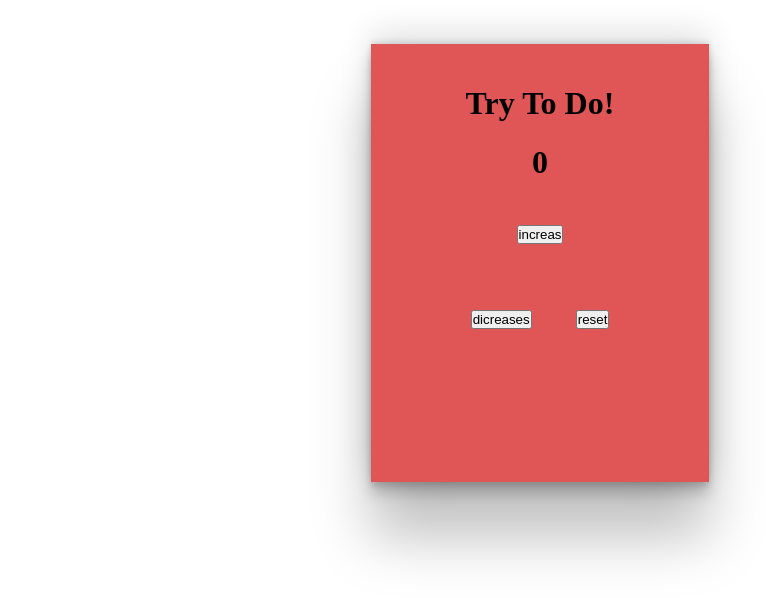
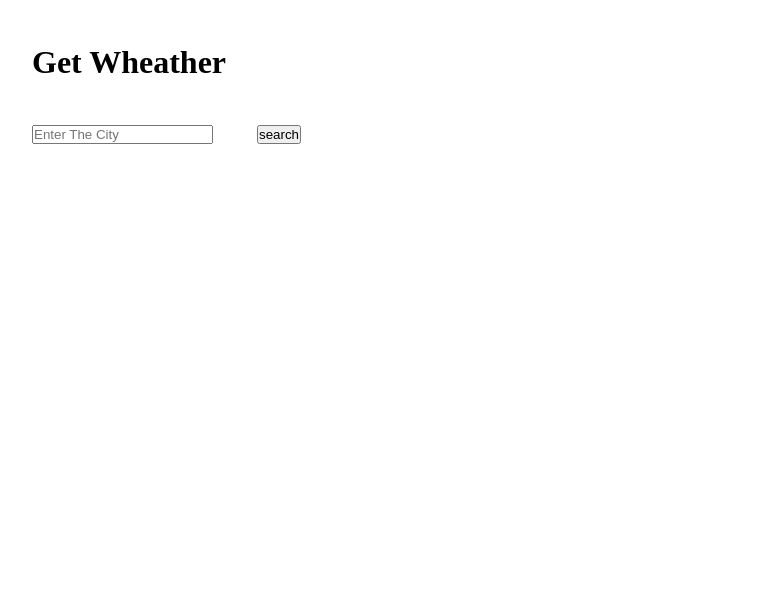
Before and after one commit to GyandeepPal/ReactJS, a React (Vite) app in the folder my-react-app/: page /cart in a window 1280 px wide. Shown: the top 598 px of the page, without its empty margins (100-866 px from the left). Built offline with nearby package versions, Linux system fonts and the light colour scheme.

Commit message:
UseState

```diff
--- a/my-react-app/src/App.jsx
+++ b/my-react-app/src/App.jsx
@@ -27,11 +27,12 @@
 // export default App
 
 
-import NextToDo from "./NextToDo"
+import UseState from "./UseState"
+import NextToDo from "./Weather"
 const App = () => {
   return (
     <div>
-      < NextToDo/>
+     <UseState/>
     </div>
   )
 }
--- /dev/null
+++ b/my-react-app/src/UseState.jsx
@@ -0,0 +1,48 @@
+import React, { useState } from 'react'
+
+
+const UseState = () => {
+    const [City,setCity]=useState("")
+    const [weather, setWeather] = useState(null)
+    const API_KEY="e1c27904a6c435faaf0c74a11641fa97"
+
+    const getWeather= async()=>{
+       if(!City){
+        return
+       }try {
+    const res = await fetch(`https://api.openweathermap.org/data/2.5/weather?q=${City}&appid=${API_KEY}&units=metric`
+    );
+    let data = await res.json();
+    setWeather(data);
+}catch(error){
+    console.log(error);
+
+
+}
+
+    }
+  return (
+    <div>
+        <h1>Get Wheather</h1>
+    <input type="text"
+    placeholder='Enter The City'
+    onChange={(e)=>setCity(e.target.value)}
+    />
+
+
+    <button onClick={(getWeather)}>search</button>
+
+{weather && weather.cod === 200 && (
+  <div>
+    <h3>{weather.name}</h3>
+    <p> Temp: {weather.main.temp} °C</p>
+    <p> Weather: {weather.weather[0].main}</p>
+    <p> Wind: {weather.wind.speed} m/s</p>
+  </div>
+)}
+
+    </div>
+  )
+}
+
+export default UseState
--- a/my-react-app/src/Weather.jsx
+++ b/my-react-app/src/Weather.jsx
@@ -6,30 +6,13 @@ const Wheather = () => {
   const [weather, setWeather] = useState(null);
   const [aqi, setAQI] = useState(null);
   const API_KEY = "e1c27904a6c435faaf0c74a11641fa97";
-const cities = [
-"Delhi","Mumbai","Kolkata","Chennai","Bengaluru","Hyderabad","Pune","Ahmedabad",
-"Surat","Jaipur","Lucknow","Kanpur","Nagpur","Indore","Thane","Bhopal",
-"Visakhapatnam","Patna","Vadodara","Ghaziabad","Ludhiana","Agra","Nashik",
-"Faridabad","Meerut","Rajkot","Varanasi","Allahabad","Srinagar","Aurangabad","Dhanbad",
-"Amritsar","Allahabad","Ranchi","Howrah","Coimbatore","Jabalpur","Gwalior",
-"Vijayawada","Jodhpur","Madurai","Raipur","Kota","Guwahati","Chandigarh",
-"Solapur","Hubli","Mysuru","Tiruchirappalli","Bareilly","Aligarh","Moradabad",
-"Jalandhar","Bhubaneswar","Salem","Warangal","Guntur","Bhiwandi","Saharanpur",
-"Gorakhpur","Bikaner","Amravati","Noida","Jamshedpur","Bhilai","Cuttack",
-"Firozabad","Kochi","Nellore","Bhavnagar","Dehradun","Durgapur","Asansol",
-"Rourkela","Nanded","Kolhapur","Ajmer","Akola","Gulbarga","Jamnagar",
-"Ujjain","Loni","Siliguri","Jhansi","Ulhasnagar","Jammu","Sangli",
-"Mangalore","Erode","Belgaum","Ambattur","Tirunelveli","Malegaon",
-"Gaya","Jalgaon","Udaipur","Maheshtala","Davanagere","Kozhikode"
-];
 
 
   const getWeather = async () => {
   if (!City) return;
 
   try {
-    const res = await fetch(
-      `https://api.openweathermap.org/data/2.5/weather?q=${City}&appid=${API_KEY}&units=metric`
+    const res = await fetch(`https://api.openweathermap.org/data/2.5/weather?q=${City}&appid=${API_KEY}&units=metric`
     );
 
     const data = await res.json();
@@ -60,7 +43,7 @@ const cities = [
   return (
     <div id="main">
       <h1> Weather App</h1>
-
+    {/* <h3>{weather}</h3> */}
       <input
         type="text"
         placeholder="Enter City Name"
@@ -80,23 +63,18 @@ const cities = [
 
           <h3> Condition: {weather.weather[0].main}</h3>
 
-          <h3>
-             AQI: {aqi} -
-            {["", "Good", "Fair", "Moderate", "Poor", "Very Poor"][aqi]}
-          </h3>
+          <h3>AQI: {aqi} - {["", "Good", "Fair", "Moderate", "Poor", "Very Poor"][aqi]} </h3>
 
           <h3> Wind Speed: {weather.wind.speed} m/s</h3>
 
-        <h3>
-          Visibility: {weather.visibility >= 10000
-            ? "10+ km"
-            : `${weather.visibility / 1000} km`}
-        </h3>
+        <h3> Visibility: {weather.visibility >= 10000? "10+ km" : `${weather.visibility / 1000} km`}</h3>
 
         <h3> Wind Gust: {weather.wind.gust} m/s</h3>
 
 
-        <h3> Wind Direction: {weather.wind.deg}°</h3>
+        <h3> Wind Direction: {weather.wind.deg}</h3>
+
+
         </div>
       )}
     </div>
```
Also changed, not shown: my-react-app/src/Context.jsx (+9 -4 lines).
